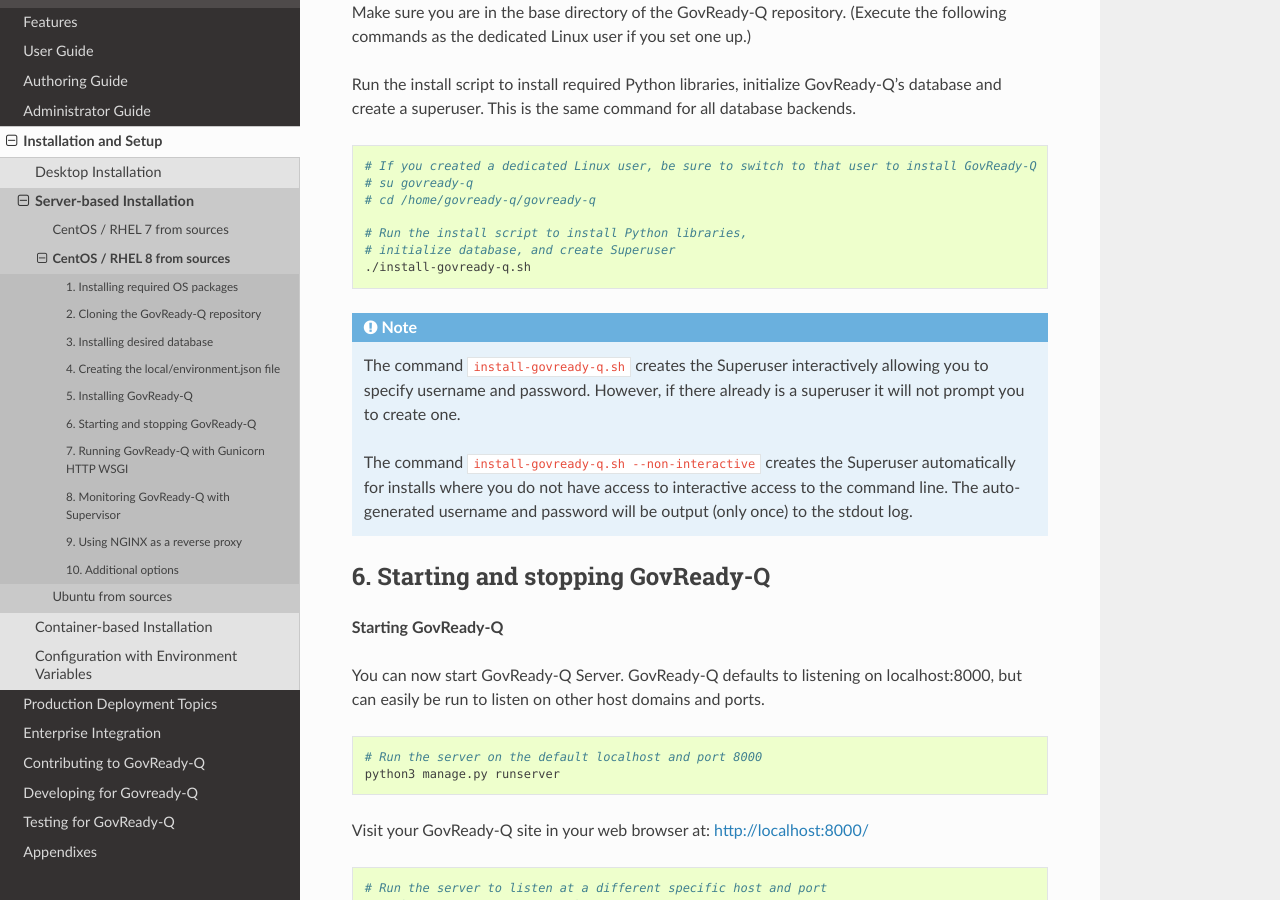
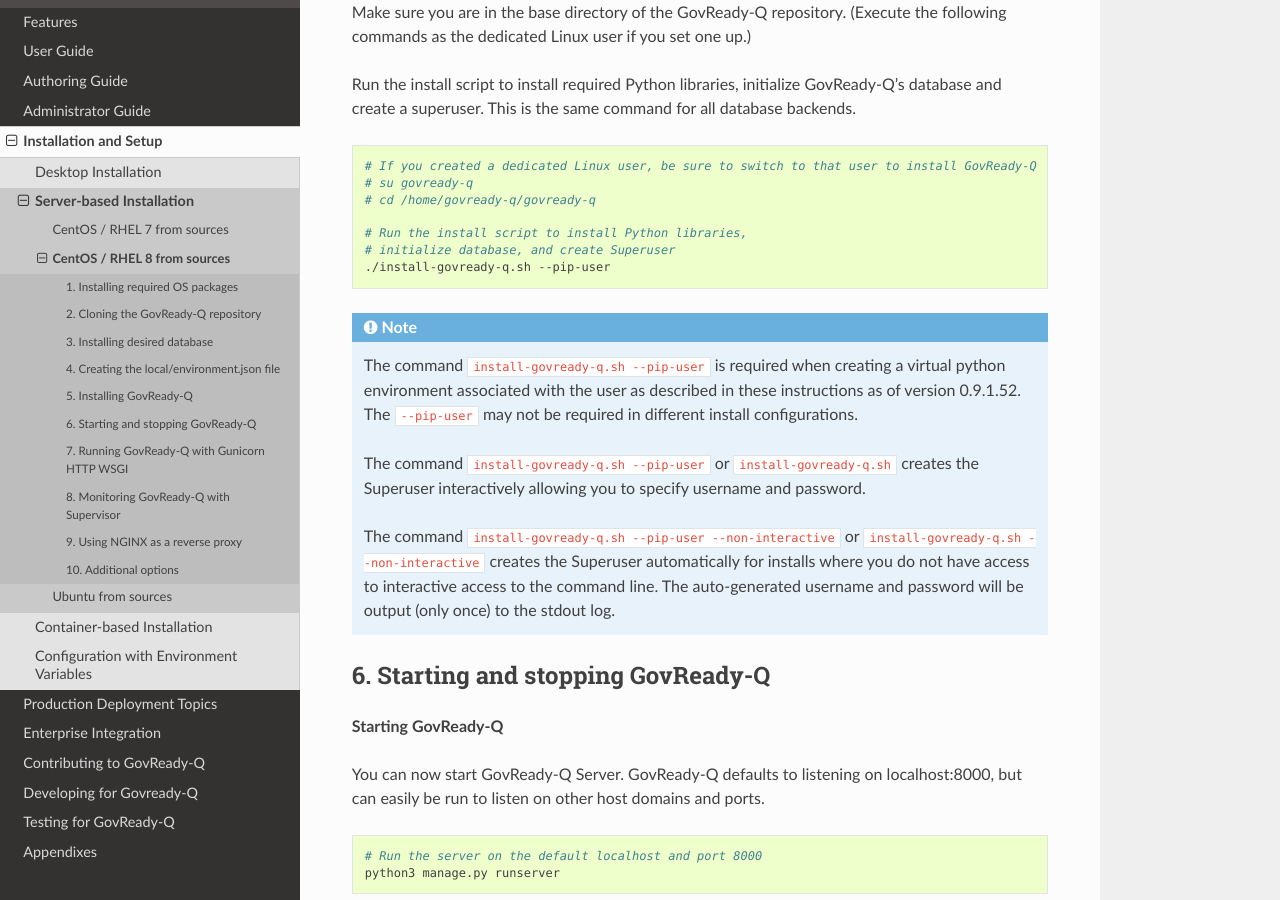
Before and after one commit to GovReady/govready-q-docs, a Sphinx documentation site: the page built from source/installation-and-setup/server-based-installation/linux/centos8/index.rst, in a window 1280 px wide and 900 px high, scrolled down 8665 px. Built offline with Sphinx 7.4.7 and the Read the Docs theme 2.0.0, drawn with Linux system fonts in a browser that asks for light colours.

Commit message:
Fix Linux install to user

```diff
--- a/source/installation-and-setup/server-based-installation/linux/centos8/index.rst
+++ b/source/installation-and-setup/server-based-installation/linux/centos8/index.rst
@@ -444,14 +444,14 @@
 
    # Run the install script to install Python libraries,
    # initialize database, and create Superuser
-   ./install-govready-q.sh
-
+   ./install-govready-q.sh --pip-user
 
 .. note::
-   The command ``install-govready-q.sh`` creates the Superuser interactively allowing you to specify username and password. However, if there already is a superuser it will not prompt you to create one.
+   The command ``install-govready-q.sh --pip-user`` is required when creating a virtual python environment associated with the user as described in these instructions as of version 0.9.1.52. The ``--pip-user`` may not be required in different install configurations.
 
-   The command ``install-govready-q.sh --non-interactive`` creates the Superuser automatically for installs where you do
-   not have access to interactive access to the command line. The auto-generated username and password will be output (only once) to the stdout log.
+   The command ``install-govready-q.sh --pip-user`` or ``install-govready-q.sh``  creates the Superuser interactively allowing you to specify username and password.
+
+   The command ``install-govready-q.sh --pip-user --non-interactive`` or ``install-govready-q.sh --non-interactive`` creates the Superuser automatically for installs where you do not have access to interactive access to the command line. The auto-generated username and password will be output (only once) to the stdout log.
 
 6. Starting and stopping GovReady-Q
 -----------------------------------
```
Also changed, not shown: source/installation-and-setup/server-based-installation/linux/centos7/index.rst (+5 -5 lines), source/installation-and-setup/server-based-installation/linux/ubuntu/index.rst (+5 -4 lines).
